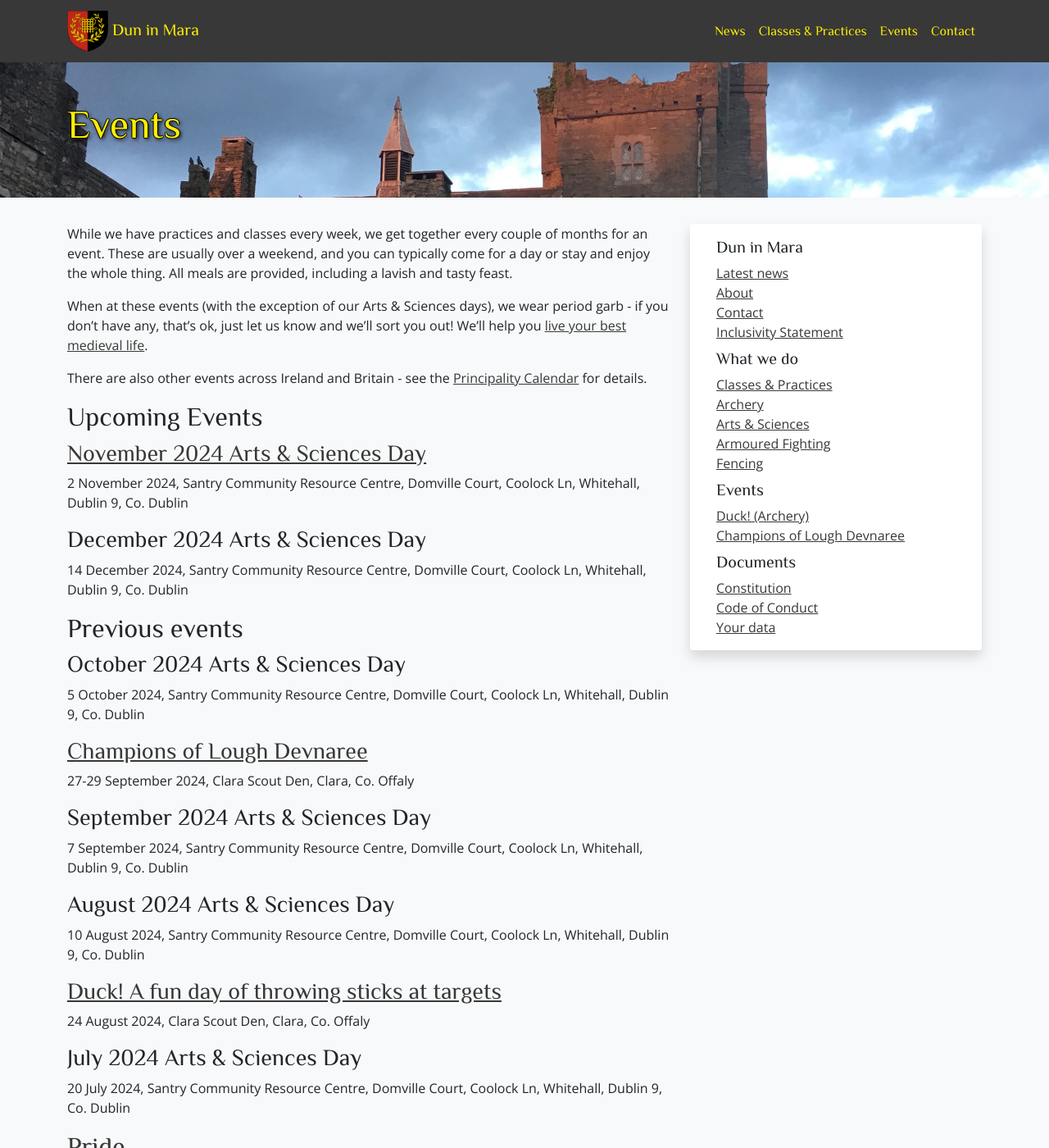
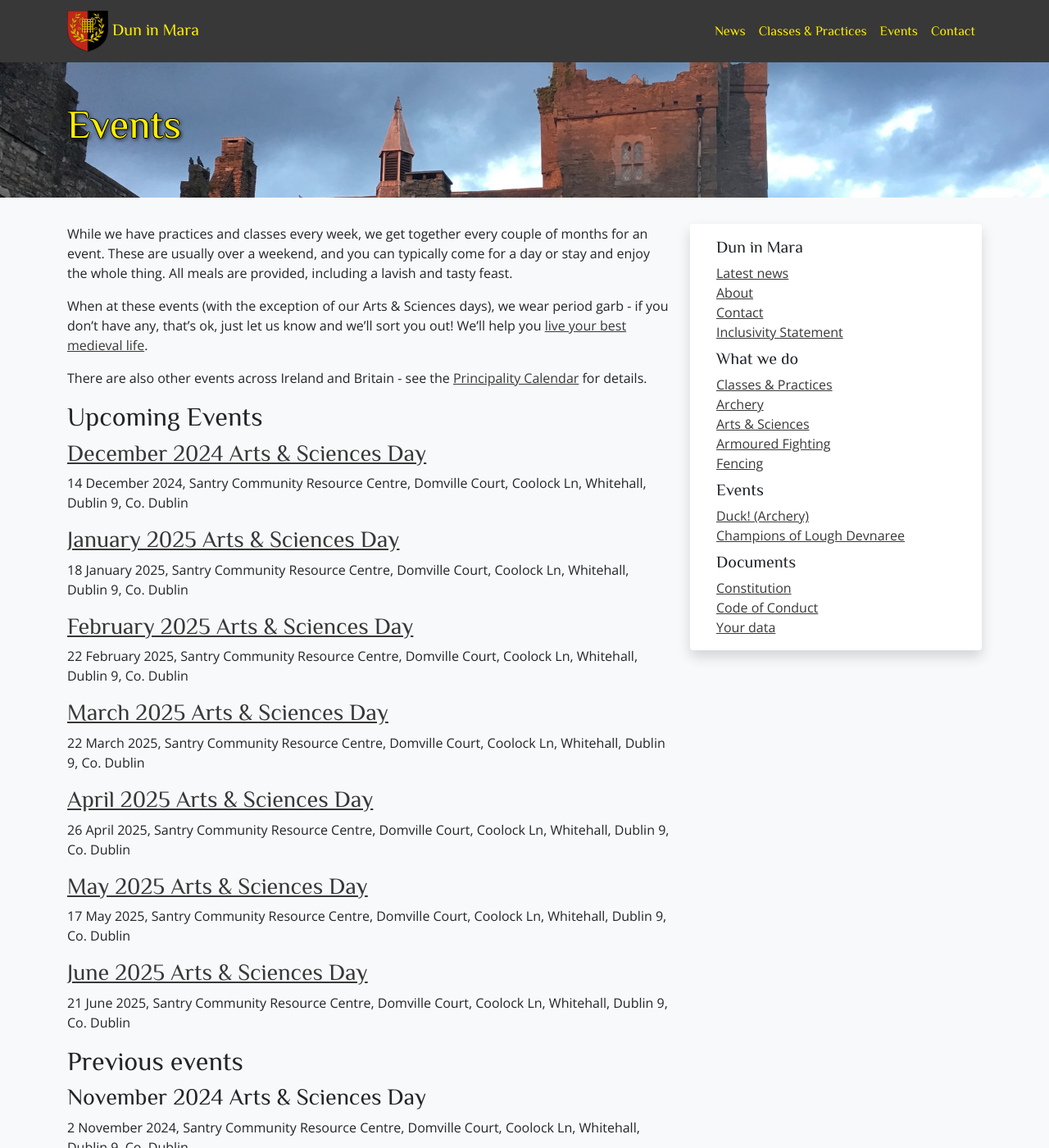
Before and after one commit to drachenwald/dun-in-mara, a Jekyll site: the page built from events/index.md, in a window 1280 px wide and 1400 px high. Shown: the whole window at 82% size. Built offline with Jekyll 4.4.1, drawn with Linux system fonts in a browser that asks for light colours; comment, search, counter and statistics services are not loaded.

Commit message:
A&S Days

```diff
--- a/events/index.md
+++ b/events/index.md
@@ -9,14 +9,31 @@ There are also other events across Ireland and Britain - see the [Principality C
 
 ## Upcoming Events
 
-
-### [November 2024 Arts & Sciences Day](https://fienta.com/arts-sciences-day-97105)
-2 November 2024, Santry Community Resource Centre, Domville Court, Coolock Ln, Whitehall, Dublin 9, Co. Dublin
-
-### December 2024 Arts & Sciences Day
+### [December 2024 Arts & Sciences Day](https://fienta.com/arts-sciences-day-97106)
 14 December 2024, Santry Community Resource Centre, Domville Court, Coolock Ln, Whitehall, Dublin 9, Co. Dublin
 
+### [January 2025 Arts & Sciences Day](https://fienta.com/arts-sciences-day-109985)
+18 January 2025, Santry Community Resource Centre, Domville Court, Coolock Ln, Whitehall, Dublin 9, Co. Dublin
+
+### [February 2025 Arts & Sciences Day](https://fienta.com/arts-sciences-day-109987)
+22 February 2025, Santry Community Resource Centre, Domville Court, Coolock Ln, Whitehall, Dublin 9, Co. Dublin
+
+### [March 2025 Arts & Sciences Day](https://fienta.com/arts-sciences-day-109988)
+22 March 2025, Santry Community Resource Centre, Domville Court, Coolock Ln, Whitehall, Dublin 9, Co. Dublin
+
+### [April 2025 Arts & Sciences Day](https://fienta.com/arts-sciences-day-109989)
+26 April 2025, Santry Community Resource Centre, Domville Court, Coolock Ln, Whitehall, Dublin 9, Co. Dublin
+
+### [May 2025 Arts & Sciences Day](https://fienta.com/arts-sciences-day-109990)
+17 May 2025, Santry Community Resource Centre, Domville Court, Coolock Ln, Whitehall, Dublin 9, Co. Dublin
+
+### [June 2025 Arts & Sciences Day](https://fienta.com/arts-sciences-day-109991)
+21 June 2025, Santry Community Resource Centre, Domville Court, Coolock Ln, Whitehall, Dublin 9, Co. Dublin
+
 ## Previous events
+
+### November 2024 Arts & Sciences Day
+2 November 2024, Santry Community Resource Centre, Domville Court, Coolock Ln, Whitehall, Dublin 9, Co. Dublin
 
 ### October 2024 Arts & Sciences Day
 5 October 2024, Santry Community Resource Centre, Domville Court, Coolock Ln, Whitehall, Dublin 9, Co. Dublin
```
